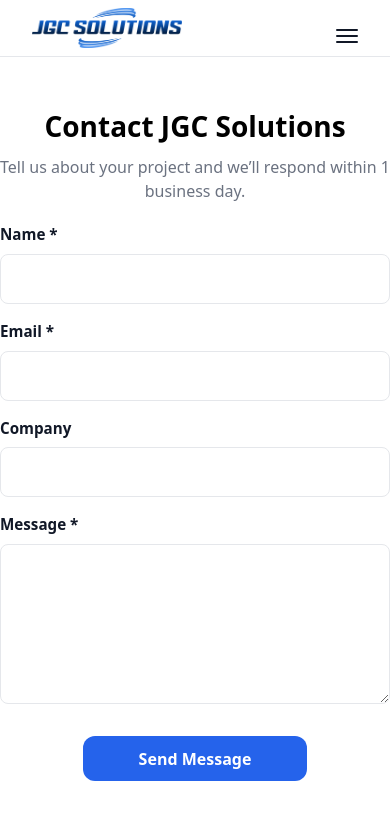
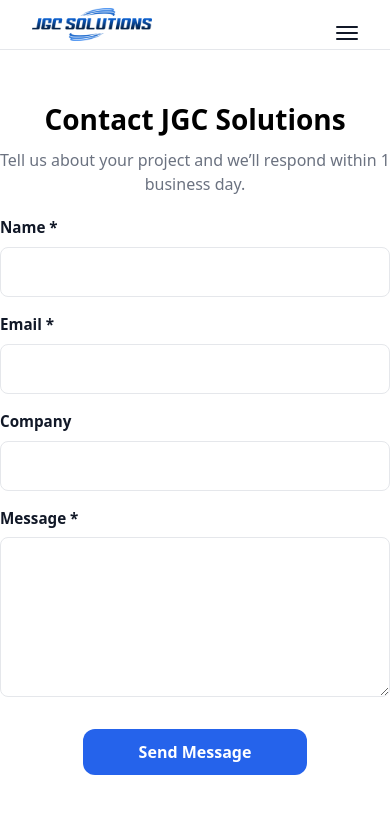
Before and after one commit to jgcsol/website, a Next.js app: page /contact in a window 390 px wide. Shown: the top 820 px of the page. Built offline with nearby package versions, Linux system fonts and the light colour scheme; no server answers.

Commit message:
some fixes on logo styling.

```diff
--- a/app/components/navbar.tsx
+++ b/app/components/navbar.tsx
@@ -17,12 +17,18 @@ const links = [
 export default function Navbar() {
   const [open, setOpen] = useState(false);
   const pathname = usePathname();
-
+  const logoWidth = 150;
+  const logoHeight = 100;
   return (
     <nav className="nav">
       <div className="container nav__inner">
         <Link href="/" className="nav__brand">
-          <Image src="/images/logo.png" alt="logo" className="nav__logo" width='150' height="100" />
+          <Image
+            src="/images/logo.png"
+            alt="logo"
+            width={logoWidth}
+            height={logoHeight}
+          />
         </Link>
 
         <button
--- a/styles/navbar.css
+++ b/styles/navbar.css
@@ -20,16 +20,18 @@
     color: var(--text)
 }
 
+.nav__brand img {
+    display: block;
+    width: 'auto';
+    height: 'auto'
+}
+
 .nav__inner {
     display: flex;
     align-items: center;
     justify-content: space-between;
     width: 100%;
     gap: 1rem
-}
-
-.nav__logo {
-    height: 40px
 }
 
 .nav__links {
@@ -107,6 +109,11 @@
         padding: .5rem 1rem
     }
 
+    .nav__brand img {
+        width: 120px;
+        height: auto;
+    }
+
     .nav__toggle {
         display: block
     }
```
Also changed, not shown: types/grecaptcha.d.ts (deleted, +0 -13 lines).
